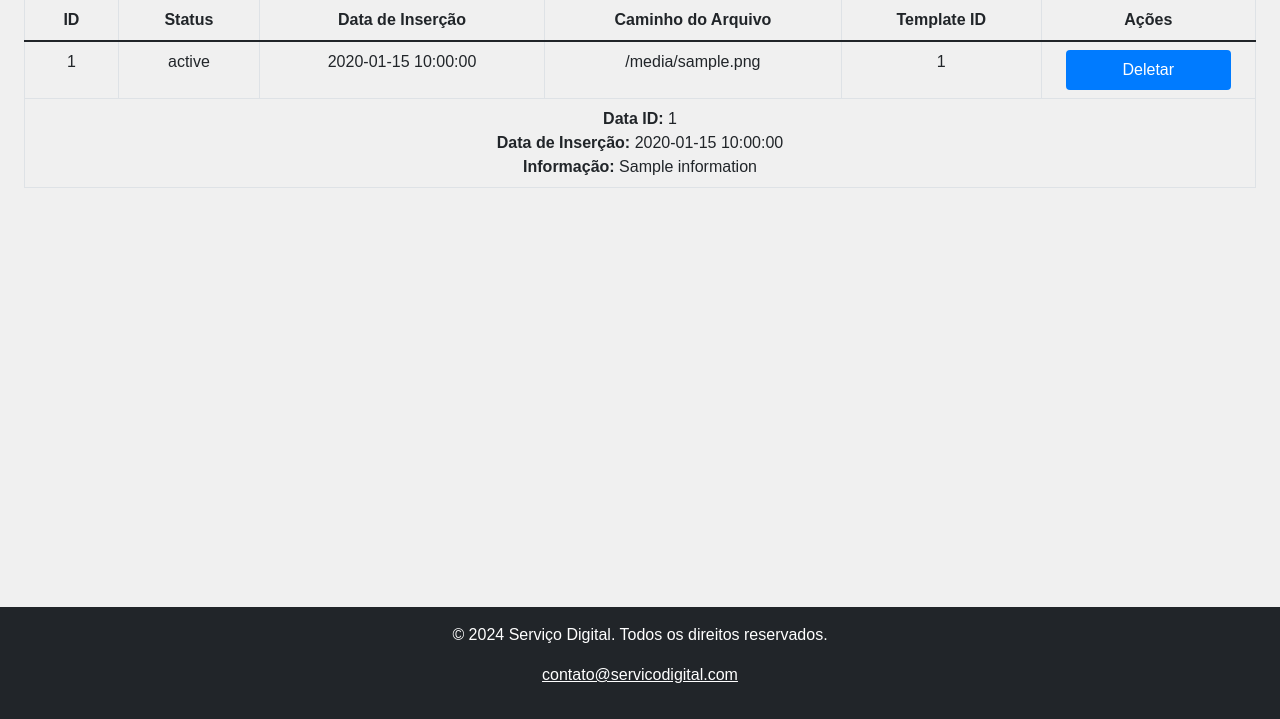
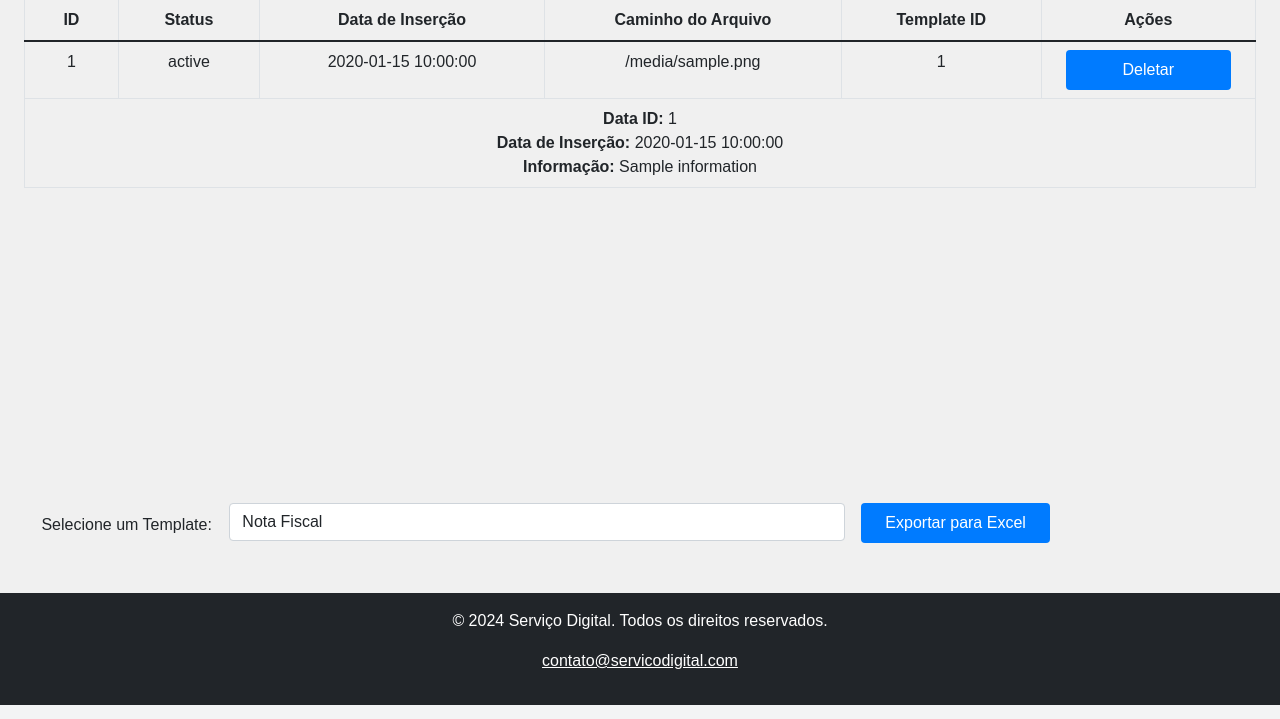
Before and after one commit to brdoliveira/upflow-flsk, a Python web app: template templates/list_files.html in a window 1280 px wide. Shown: the part 139-858 px from the top of the page. Run offline with Jinja, Linux system fonts and the light colour scheme; the template is opened without the code that fills it: most values are stand-ins (such as "Sample title", 1, 10 or a date in 2020).

Commit message:
FEAT(list_files): Adicionando modulo de exportação

```diff
--- a/templates/list_files.html
+++ b/templates/list_files.html
@@ -3,7 +3,7 @@
 {% block conteudo %}
 <div class="mt-10 text-center p-4">
     <h1 class="fs-1 font-bold mb-6 d-flex flex-wrap align-items-center justify-content-center">Lista de Arquivos</h1>
-    <div style="height: 70vh; overflow-y: scroll;">
+    <div style="height: 60vh; overflow-y: scroll;">
         <table class="table table-bordered table-auto w-full">
             <thead>
                 <tr>
@@ -43,5 +43,27 @@
             </tbody>
         </table>
     </div>
+    <div class="mt-4">
+        <form action="{{ url_for('export_excel') }}" method="POST">
+            <div class="col-12 d-flex flex-wrap">
+                <div class="col-8 d-flex flex-wrap">
+                    <div class="col-3">
+                        <label for="template_select" class="form-label">Selecione um Template:</label>
+                    </div>
+                    <div class="col-9">
+                        <select id="template_select" name="template_id" class="form-control w-100">
+                            <option value="1">Nota Fiscal</option>
+                            <option value="2">Boleto</option>
+                            <option value="3">Imposto de Renda</option>
+                            <option value="4">Outro</option>
+                        </select>
+                    </div>
+                </div>
+                <div class="col-4 d-flex align-items-start justify-content-start">
+                    <button type="submit" class="bg-green-500 text-white px-4 py-2 rounded ms-3">Exportar para Excel</button>
+                </div>
+            </div>
+        </form>
+    </div>
 </div>
 {% endblock %}
```
